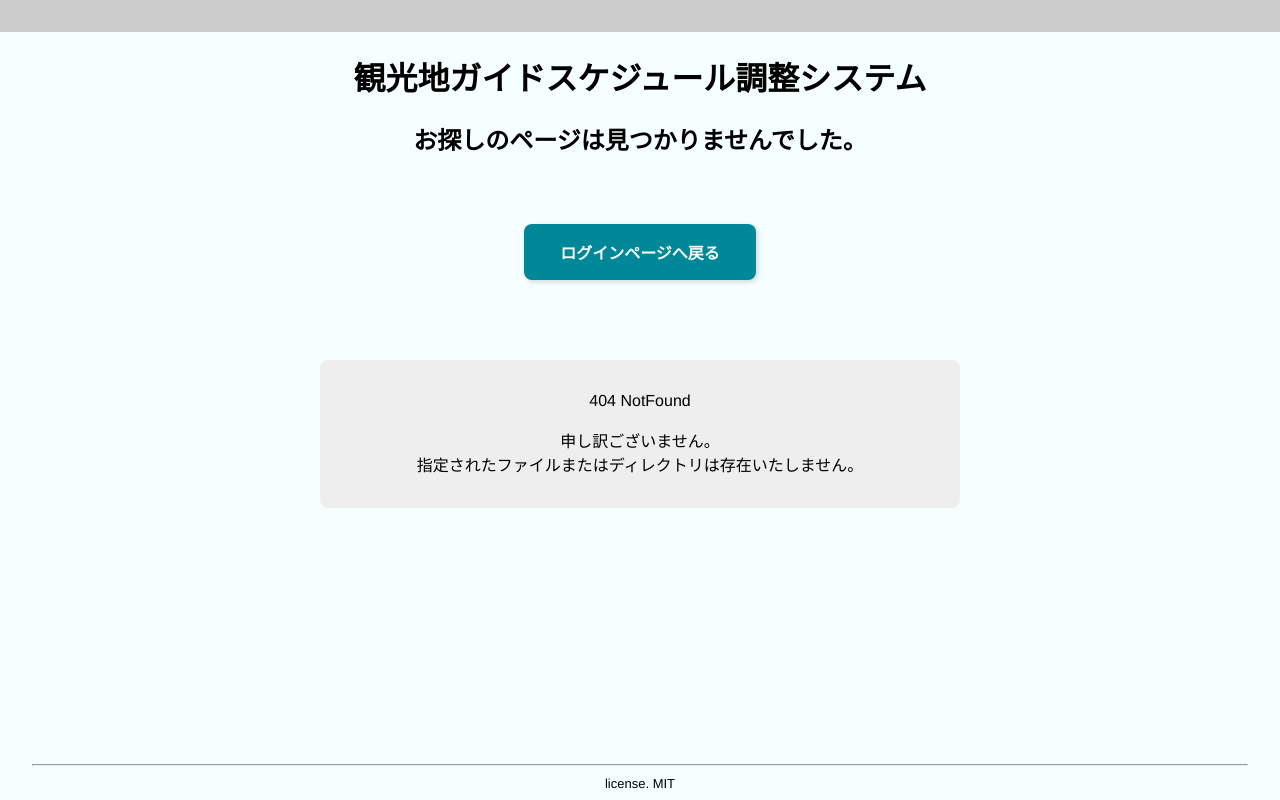
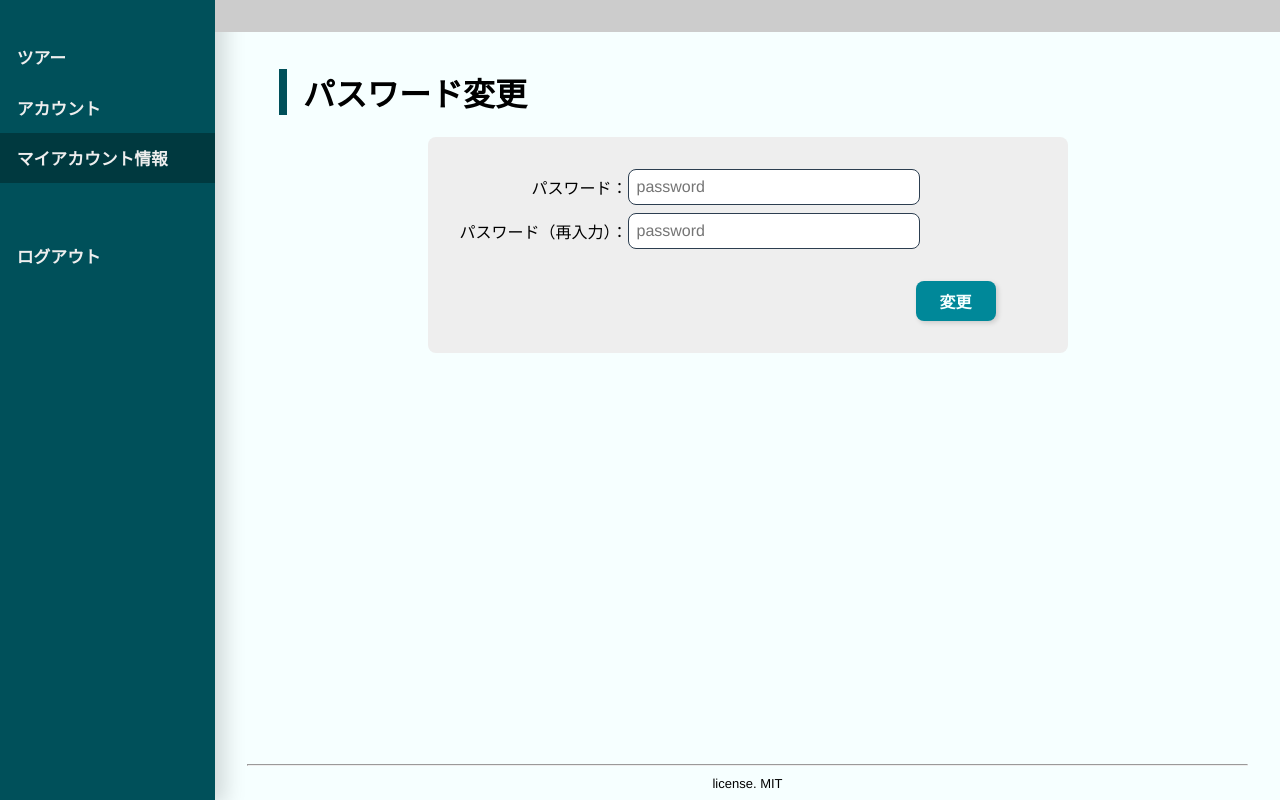
Before and after one commit to e-harp-intern/R4FY, a Vue app in the folder web/: page /myaccount/1/delete in a window 1280 px wide. Before the commit this address had no page. Built offline with nearby package versions, Linux system fonts and the light colour scheme.

Commit message:
#265 パスワード変更画面及び機能作成

```diff
--- a/web/src/i18n/languages/ja.js
+++ b/web/src/i18n/languages/ja.js
@@ -103,6 +103,12 @@ export default {
             alert_api: "エラーが発生しました。もう一度お試しください。",
             alert_ok: "パスワードを再設定しました。ログイン画面からログインしてください。"
         },
+        password_change:{
+            title: "パスワード変更",
+            alert_password: "入力されたパスワードが違います。",
+            alert_api: "エラーが発生しました。もう一度お試しください。",
+            alert_ok: "パスワードを再設定しました。ログイン画面からログインしてください。"
+        },
         logout: {
             title: "ログアウト",
             info: "ログアウト中です...",
@@ -126,7 +132,7 @@ export default {
     button: {
         login: "ログイン",
         send: "送信",
-        password_reset: "パスワードの再発行",
+        password_change: "パスワードの変更",
         cancel: "キャンセル",
         account_create: "＋アカウント作成",
         tour_create: "＋ツアー作成",
@@ -135,6 +141,7 @@ export default {
         searchbar: "詳細検索",
         search: "検索",
         assign: "担当者を確定する",
+        change: "変更"
     },
     placeholder: {
         email: "email",
--- a/web/src/router/index.js
+++ b/web/src/router/index.js
@@ -46,9 +46,14 @@ const routes = [
     },
   },
   {
-    path: "/myaccount",
+    path: "/myaccount/",
     name: "MyAccountView",
     component: () => import("@/views/accounts/MyAccountView.vue"),
+  },
+  {
+    path: "/myaccount/:id/delete",
+    name: "ChangePasswordView",
+    component: () => import("@/views/accounts/ChangePasswordView.vue"),
   },
   {
     path: "/accounts",
--- /dev/null
+++ b/web/src/views/accounts/ChangePasswordView.vue
@@ -0,0 +1,116 @@
+<template>
+  <div>
+    <h1>{{ $t("pages.password_change.title") }}</h1>
+
+    <!-- 入力フォーム -->
+    <div class="form-frame">
+      <form @submit.prevent="password_change" class="login-form">
+        <div class="form-tabel">
+          <label>{{ $t("label.password") }}</label
+          ><input
+            type="password"
+            :placeholder="$t('placeholder.password')"
+            id="password"
+          />
+          <label>{{ $t("label.password_reenter") }}</label
+          ><input
+            type="password"
+            :placeholder="$t('placeholder.password_reenter')"
+            id="password_reenter"
+          />
+        </div>
+        <br />
+        <div class="login-button-frame">
+          <span></span>
+          <button type="submit" class="button-green">
+            {{ $t("button.change") }}
+          </button>
+        </div>
+      </form>
+    </div>
+  </div>
+</template>
+
+<script>
+import api from "@/mixins/api";
+
+export default {
+  data() {
+    return {};
+  },
+  methods: {
+    async password_change() {
+      const password = document.getElementById("password").value;
+      const re_password = document.getElementById("password_reenter").value;
+
+      // パスワードが違う
+      if (password !== re_password) {
+        alert(this.$t("pages.password_change.alert_password"));
+        return;
+      }
+
+      // 送信
+      const response = await api.patch(
+        `/api/v1/admins/${this.$route.params.id}`,
+        {
+          password,
+        },
+        this.$router.push
+      );
+
+      // 成功／エラー
+      if (response.status === "error") {
+        alert(this.$t("pages.password_change.alert_api"));
+      } else {
+        alert(this.$t("pages.password_change.alert_ok"));
+        this.$router.push("/");
+      }
+    },
+  },
+};
+</script>
+
+<style lang="scss" scoped>
+.form-frame {
+  margin: 0 auto;
+  width: 640px;
+  background-color: var(--color-light-gray);
+  box-sizing: border-box;
+  border-radius: 0.5em;
+}
+.form-tabel {
+  width: 80%;
+  display: inline-grid;
+  grid-template-columns: auto 1fr;
+  grid-row-gap: 0.5em;
+}
+.form-tabel label {
+  height: 100%;
+  display: flex;
+  justify-content: right;
+  align-items: center;
+}
+.login-form {
+  padding: 2em;
+}
+.login-button-frame {
+  padding: 2em 2em 0;
+  display: flex;
+  justify-content: space-between;
+  align-items: center;
+}
+.login_info {
+  display: inline-block;
+  width: auto;
+  padding: 1em;
+  margin: 0 auto;
+  margin-top: 2em;
+  background-color: var(--color-light-gray);
+  border-radius: 0.5em;
+  box-sizing: border-box;
+}
+.login_info > p {
+  text-align: left;
+  line-height: 1.75em;
+}
+</style>
--- a/web/src/views/accounts/MyAccountView.vue
+++ b/web/src/views/accounts/MyAccountView.vue
@@ -21,8 +21,8 @@
         </tr>
       </tbody>
     </table>
-    <button id="password_reset_btn">
-      {{ $t("button.password_reset") }}
+    <button @click="goChangePassword()" id="password_change_btn">
+      {{ $t("button.password_change") }}
     </button>
   </div>
 </template>
@@ -39,7 +39,12 @@ export default {
   created() {
     this.$emit("SendLoadComplete", true); // ロード完了をアニメーションに伝える
   },
-  methods: {},
+  methods: {
+    // パスワードの変更ボタンが押されたときに変更画面に遷移する
+    goChangePassword() {
+      this.$router.push(`/myaccount/${this.admin.id}/delete`);
+    },
+  },
   async beforeRouteEnter(to, from, next) {
     const response = await api.get(`/api/v1/admins/me`, null, next);
     // 各種情報のパース
@@ -53,7 +58,7 @@ export default {
 
 <style lang="scss" scoped>
 @import "@/assets/css/table.scss";
-#password_reset_btn {
+#password_change_btn {
   float: right;
   padding: 0.5em 1.3em;
   margin-bottom: 1em;
```
